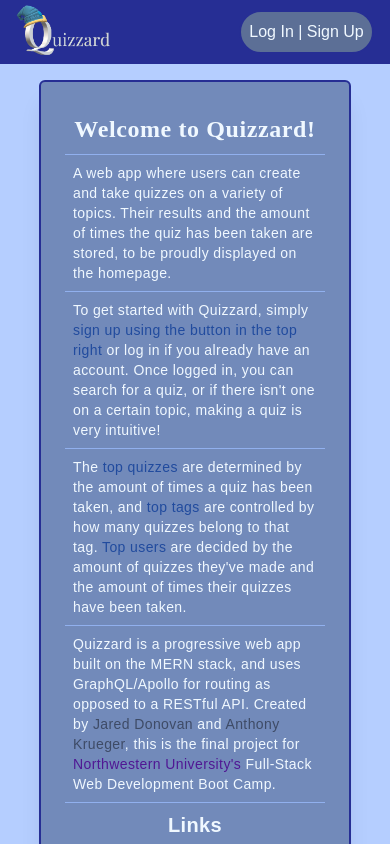
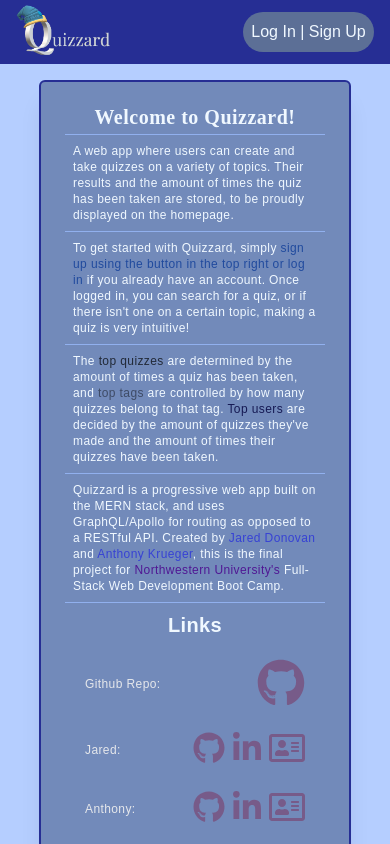
Before and after one commit to Quizzard-Dev/Quizzard, a React (Create React App) app in the folder client/: page / in a window 390 px wide. Shown: the top 844 px of the page. Built offline with nearby package versions, Linux system fonts and the light colour scheme.

Commit message:
pagination/overflow fixes

```diff
--- a/client/src/components/Dropdown/index.js
+++ b/client/src/components/Dropdown/index.js
@@ -53,9 +53,9 @@
               ref={popoverDropdownRef}
               className={
                 (dropdownPopoverShow ? "block " : "hidden ") +
-                "bg-theme-blueblack text-base divide-y divide-theme-bluemidgray overflow-y-hidden text-theme-aliceblue z-50 py-1 list-none text-center rounded-br-full rounded-bl-full rounded-tl-full shadow-xl mt-1"
+                "bg-theme-darksmoke text-base divide-y divide-theme-bluemidgray overflow-y-hidden transition duration-100 text-theme-aliceblue z-50 py-1 list-none text-center rounded-br-full rounded-bl-full rounded-tl-full shadow-xl mt-1"
               }
-              style={{ minWidth: "12rem"}}
+              style={{ minWidth: "16rem" }}
             >
             <Link to="/home">
               <p className="text-sm p-2 hover:text-gray-400 transition duration-200 font-normal block w-full whitespace-nowrap bg-transparent">
--- a/client/src/components/LogInForm/index.js
+++ b/client/src/components/LogInForm/index.js
@@ -39,7 +39,7 @@
         <button
           type='submit' className='w-full px-4 py-3 bg-blue-600 rounded-md text-white outline-none focus:ring-4 shadow-lg transform active:scale-x-75 transition-transform'
         >
-          Submit
+          Log In
         </button>
       </form>
     </div>
--- a/client/src/components/MainNavbar/index.js
+++ b/client/src/components/MainNavbar/index.js
@@ -19,7 +19,10 @@
     marginRight: '-50%',
     transform: 'translate(-50%, -50%)',
     display: 'inline',
-    textAlign: 'right'
+    textAlign: 'right',
+    backgroundColor: '#F0F8FF',
+    width: '24rem',
+    maxWidth: '90vw'
   }
 };
 
@@ -56,7 +59,7 @@
             </>
           ) : (
             <>
-            <button className='openModal text-theme-aliceblue hover:text-gray-300 border-2 border-theme-main bg-theme-bluemidgray transition duration-200 hover:bg-theme-smoke rounded-full p-2 text-center' onClick={openModal}>Log In | Sign Up</button>
+            <button className='openModal text-theme-aliceblue hover:text-gray-300 bg-theme-bluemidgray transition duration-200 hover:bg-theme-bluedarkgray rounded-full p-2 text-center' onClick={openModal}>Log In | Sign Up</button>
             </>
           )}
         </div>
--- a/client/src/components/QuizList/index.js
+++ b/client/src/components/QuizList/index.js
@@ -22,7 +22,7 @@
           return (
             <div key={i} className="flex justify-between container rounded bg-theme-main hover:bg-theme-darkest hover:shadow-sm transition duration-200 px-2 py-1">
               <Link to={`/quiz/${quiz._id}`}>
-                <div className='w-auto font-semibold'>
+                <div className='w-auto'>
                   <span>{quiz.title}</span>
                 </div>
               </Link>
@@ -129,11 +129,11 @@
   };
 
   return (
-    <div>
+    <div className='text-base'>
       <h2 className="text-lg mb-5 font-semibold">Your Quizzes</h2>
       {quizData.length
         ? (<div>
-          <span>{`You have ${quizData.length} Saved Quizzes`}</span>
+          <span className='italic'>{`You have ${quizData.length} saved Quizzes`}</span>
           <div className="mt-5 flex flex-col space-y-2 container">
             {renderData(currentItems)}
             <div className='flex justify-center items-center'>
--- a/client/src/components/SignUpForm/index.js
+++ b/client/src/components/SignUpForm/index.js
@@ -42,7 +42,7 @@
         {/* <input onChange={handleInputChange} type='password' className='w-full mb-3 placeholder-gray-400 placeholder-opacity-70 px-4 py-3 rounded-full' placeholder='confirm password' /> */}
         <button
           type='submit' className='w-full px-4 py-3 bg-blue-600 rounded-md text-white outline-none focus:ring-4 shadow-lg transform active:scale-x-75 transition-transform'>
-          Submit
+          Sign Up
         </button>
       </form>
     </div>
--- a/client/src/components/TopUsersList/index.js
+++ b/client/src/components/TopUsersList/index.js
@@ -29,7 +29,7 @@
         {data.topUsers ? data.topUsers.map(user => {
           return (
             <div className="bg-theme-berry p-1 text-base flex-wrap font-normal flex justify-between rounded">
-              <div className="w-2/6">
+              <div className="w-2/6 overflow-x-auto">
                 <span>{user.username}</span>
               </div>
               <div className="w-2/6">
--- a/client/src/index.css
+++ b/client/src/index.css
@@ -12,6 +12,7 @@
 
 button:disabled {
   color: hsla(0, 0%, 95%, 0.5);
+  cursor: default;
 }
 
 html {
--- a/client/src/pages/Splash/index.js
+++ b/client/src/pages/Splash/index.js
@@ -8,29 +8,29 @@
     <div className='min-h-screen flex justify-center items-center '>
       <div className='mx-auto my-20 w-4/5 md:w-2/3'>
         <div className='container shadow-xl grid grid-cols-1 divide-y divide-y-8 divide-theme-lighter bg-theme-bluegray text-theme-aliceblue p-6 rounded-md border-2 border-theme-main md:border-4'>
-          <div className='p-2 whitespace-nowrap md:whitespace-normal text-2xl lg:text-3xl animate-float font-semibold'>
+          <div className='md:p-2 whitespace-nowrap md:whitespace-normal text-xl md:text-2xl lg:text-3xl animate-float font-semibold'>
             <p className='font-title text-center tracking-wide'>
               Welcome to Quizzard!
             </p>
           </div>
-          <div className='p-2 text-sm md:text-base'>
+          <div className='p-2 text-xs md:text-base'>
             <p>
               A web app where users can create and take quizzes on a variety of topics. Their results and the amount of times the quiz has been taken are stored, to be proudly displayed on the homepage.
             </p>
           </div>
-          <div className='p-2 text-sm md:text-base'>
+          <div className='p-2 text-xs md:text-base'>
             <p>
-              To get started with Quizzard, simply <span className='text-theme-complement'>sign up using the button in the top right</span> or log in if you already have an account. Once logged in, you can search for a quiz, or if there isn't one on a certain topic, making a quiz is very intuitive!
+              To get started with Quizzard, simply <span className='text-theme-complement'>sign up using the button in the top right or log in</span> if you already have an account. Once logged in, you can search for a quiz, or if there isn't one on a certain topic, making a quiz is very intuitive!
             </p>
           </div>
-          <div className='p-2 text-sm md:text-base'>
+          <div className='p-2 text-xs md:text-base'>
             <p>
-              The <span className='text-theme-complement'>top quizzes</span> are determined by the amount of times a quiz has been taken, and <span className='text-theme-complement'>top tags</span> are controlled by how many quizzes belong to that tag. <span className='text-theme-complement'>Top users</span> are decided by the amount of quizzes they've made and the amount of times their quizzes have been taken.
+              The <span className='text-theme-blueblack'>top quizzes</span> are determined by the amount of times a quiz has been taken, and <span className='text-theme-bluedarkgray'>top tags</span> are controlled by how many quizzes belong to that tag. <span className='text-theme-darkest'>Top users</span> are decided by the amount of quizzes they've made and the amount of times their quizzes have been taken.
             </p>
           </div>
-          <div className='p-2 text-sm md:text-base'>
+          <div className='p-2 text-xs md:text-base'>
             <p>
-              Quizzard is a progressive web app built on the MERN stack, and uses GraphQL/Apollo for routing as opposed to a RESTful API. Created by <span className='text-theme-bluedarkgray'>Jared Donovan</span> and <span className='text-theme-bluedarkgray'>Anthony Krueger</span>, this is the final project for{" "}
+              Quizzard is a progressive web app built on the MERN stack, and uses GraphQL/Apollo for routing as opposed to a RESTful API. Created by <span className='text-theme-darker'>Jared Donovan</span> and <span className='text-theme-darker'>Anthony Krueger</span>, this is the final project for{" "}
               <span className='text-theme-darkroyal'>
                 Northwestern University's
               </span>{" "}
@@ -41,11 +41,11 @@
             <h2 className="text-xl font-bold">Links</h2>
             <div className='grid grid-cols-1 justify-center md:flex md:divide-x divide-theme-lighter items-center'>
               <div className='flex items-center justify-between md:space-x-1 p-3'>
-                <p className='text-gray-200 text-sm md:text-base'>
+                <p className='text-gray-200 text-xs md:text-sm lg:text-base'>
                   Github Repo:
                 </p>
                 <a
-                  className='text-theme-berry hover:text-theme-darkberry transition duration-200'
+                  className='text-theme-berry hover:text-theme-darkberry animate-pulse transition duration-200'
                   href='https://github.com/Quizzard-Dev/Quizzard'
                   target='_blank'
                   rel='noreferrer'
@@ -54,12 +54,12 @@
                 </a>
               </div>
               <div className='flex items-center justify-between md:space-x-1 p-3'>
-                <p className='text-gray-200 text-sm md:text-base'>
+                <p className='text-gray-200 text-xs md:text-sm lg:text-base'>
                   Jared:
                 </p>
-                <div className='flex space-x-3'>
+                <div className='flex space-x-2 md:space-x-3'>
                   <a
-                    className='text-theme-berry hover:text-theme-darkberry transition duration-200'
+                    className='text-theme-berry hover:text-theme-darkberry animate-pulse transition duration-200'
                     href='https://github.com/jdono100'
                     target='_blank'
                     rel='noreferrer'
@@ -67,7 +67,7 @@
                     <FontAwesomeIcon icon={faGithub} size='2x'/>
                   </a>
                   <a
-                    className='text-theme-berry hover:text-theme-darkberry transition duration-200'
+                    className='text-theme-berry hover:text-theme-darkberry animate-pulse transition duration-200'
                     href='https://www.linkedin.com/in/jared-donovan/'
                     target='_blank'
                     rel='noreferrer'
@@ -75,7 +75,7 @@
                     <FontAwesomeIcon icon={faLinkedinIn} size='2x'/>
                   </a>
                   <a
-                    className='text-theme-berry hover:text-theme-darkberry transition duration-200'
+                    className='text-theme-berry hover:text-theme-darkberry animate-pulse transition duration-200'
                     href='http://www.jareddonovanportfolio.com/'
                     target='_blank'
                     rel='noreferrer'
@@ -85,12 +85,12 @@
                 </div>
               </div>
               <div className='flex items-center justify-between md:space-x-1 p-3'>
-                <p className='text-sm md:text-base text-gray-200'>
+                <p className='text-xs md:text-sm lg:text-base text-gray-200'>
                   Anthony:
                 </p>
-                <div className='flex space-x-3'>
+                <div className='flex space-x-2 md:space-x-3'>
                   <a
-                    className='text-theme-berry hover:text-theme-darkberry transition duration-200'
+                    className='text-theme-berry hover:text-theme-darkberry animate-pulse transition duration-200'
                     href='https://github.com/AnthonyKrueger'
                     target='_blank'
                     rel='noreferrer'
@@ -98,7 +98,7 @@
                     <FontAwesomeIcon icon={faGithub} size='2x'/>
                   </a>
                   <a
-                    className='text-theme-berry hover:text-theme-darkberry transition duration-200'
+                    className='text-theme-berry hover:text-theme-darkberry animate-pulse transition duration-200'
                     href='https://www.linkedin.com/in/anthony-krueger-1545a5208/'
                     target='_blank'
                     rel='noreferrer'
@@ -106,7 +106,7 @@
                     <FontAwesomeIcon icon={faLinkedinIn} size='2x'/>
                   </a>
                   <a
-                    className='text-theme-berry hover:text-theme-darkberry transition duration-200'
+                    className='text-theme-berry hover:text-theme-darkberry animate-pulse transition duration-200'
                     href='https://aik-portfolio.herokuapp.com/'
                     target='_blank'
                     rel='noreferrer'
--- a/client/tailwind.config.js
+++ b/client/tailwind.config.js
@@ -31,7 +31,8 @@
           grass: "#87B827",
           forest: "#4F6B16",
           aliceblue: "#F0F8FF",
-          smoke: "rgba(0, 0, 0, 0.33)"
+          smoke: "rgba(0, 0, 0, 0.33)",
+          darksmoke: "rgba(0, 0, 0, 0.85)"
         }
       },
       height: {
@@ -76,7 +77,7 @@
             animationTimingFunction: 'ease-in-out'
           },
         },
-      }
+      },
     },
   },
   variants: {
```
Also changed, not shown: client/src/pages/Dashboard/index.js (+8 -8 lines), client/src/pages/Search/index.js (+8 -8 lines), 10 other files (tests, documents, lock files or other folders).
